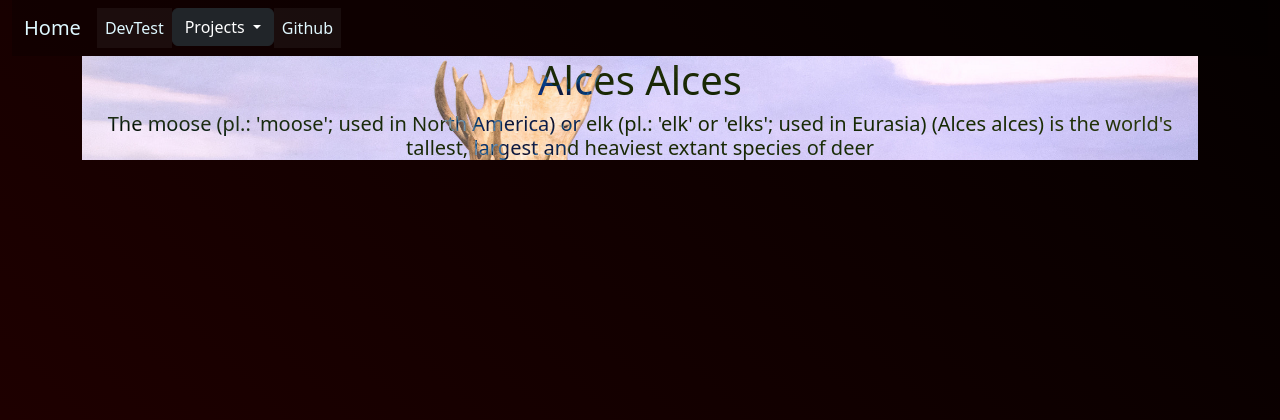
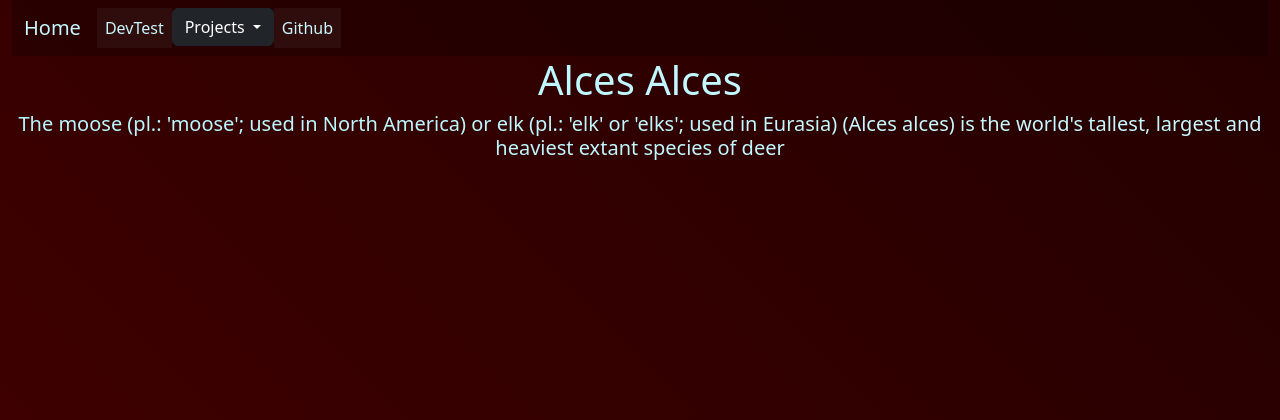
Before and after one commit to Minifauna/d71dp, a Flask app: page / in a window 1280 px wide. Shown: the top 420 px of the page. Run offline with Flask 3, Linux system fonts and the light colour scheme; some libraries are stand-ins or nearby versions.

Commit message:
update index background

```diff
--- a/static/css/testing.css
+++ b/static/css/testing.css
@@ -1,7 +1,7 @@
 body{
     background: linear-gradient(45deg, #580000 0%, #000000 100%);
     background-size: 400% 400%;
-    animation: gradient 15s ease infinite;
+    animation: gradient 10s ease infinite;
 }
 
 @keyframes gradient {
@@ -17,6 +17,10 @@
     mix-blend-mode: difference;
 }
 
+.hero{
+    text-align: center;
+}
+
 #jumbotron{
     background-image: url('/static/assets/img/Cryptozoology_banner_Mothman.png');
     background-size: contain;
@@ -28,11 +32,6 @@
     1px -1px 0 #000000,
     -1px 1px 0 #000000,
     1px 1px 0 #000000;
-}
-
-#indexJumbotron{
-    background-image: url('/static/assets/img/Moose_Alces_Alces_(42270420).jpeg');
-    background-size: cover;
 }
 
 .btn-dark:hover{
--- a/templates/index.html
+++ b/templates/index.html
@@ -1,7 +1,6 @@
 {% extends 'base.html' %}
 {% block content %}
-<div class="container">
-<div class="text-center" id="indexJumbotron">
+<div class="hero ms-auto">
 <h1>
   Alces Alces
 </h1>
@@ -9,5 +8,4 @@
   The moose (pl.: 'moose'; used in North America) or elk (pl.: 'elk' or 'elks'; used in Eurasia) (Alces alces) is the world's tallest, largest and heaviest extant species of deer
 </h5>
 </div>
-</div>
 {% endblock %}
```
